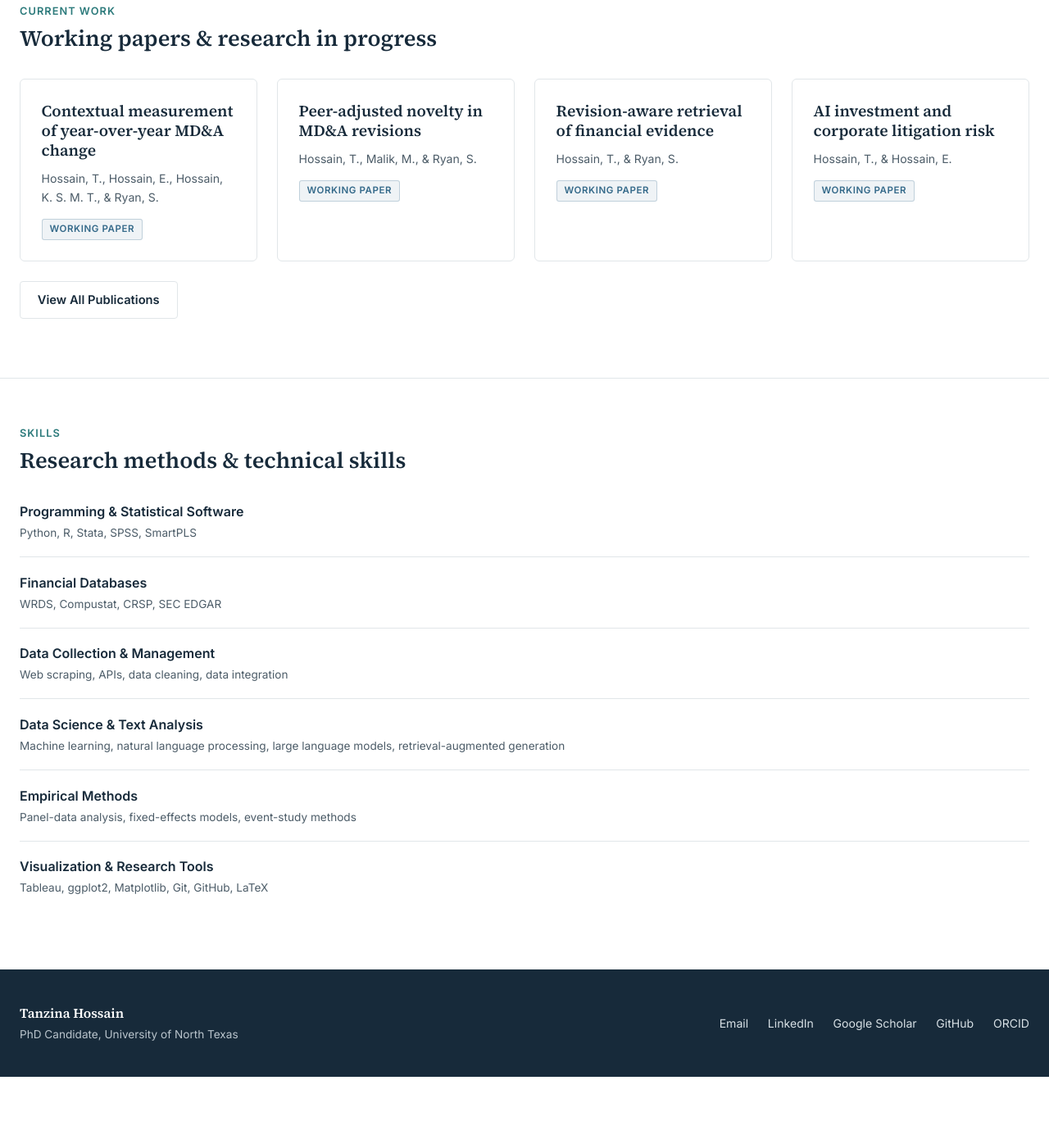
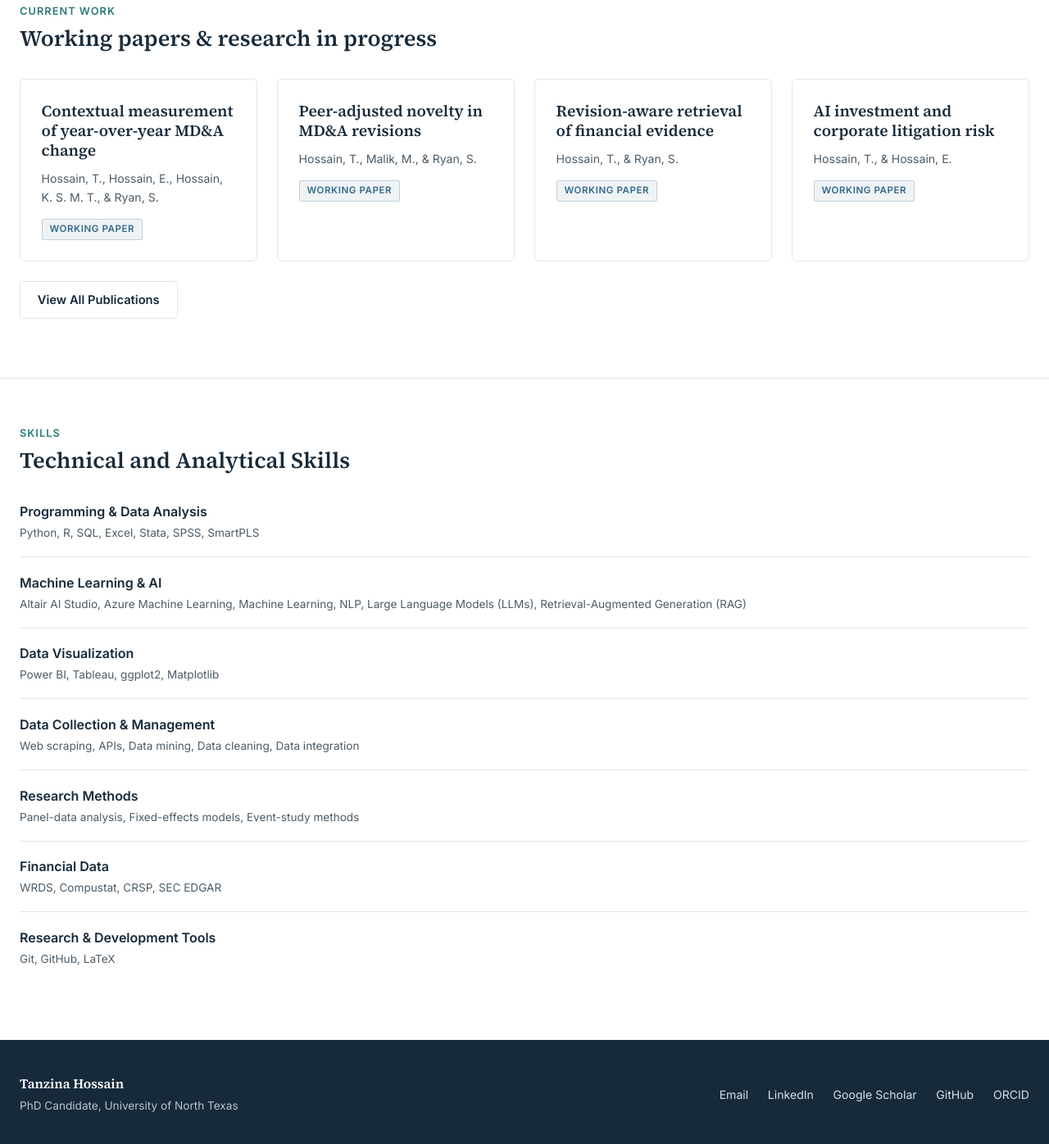
Before and after one commit to tanzinahossain/tanzinahossain.github.io, a Jekyll site: the page built from research/index.html, in a window 1280 px wide and 1400 px high, scrolled down 656 px. Shown: the top 1396 px of the window at 82% size. Built offline with Jekyll 4.4.1, drawn with Linux system fonts in a browser that asks for light colours; before the commit the page ends 1970 px from its top, so only the background shows below that.

Commit message:
Replace Technical & Analytical Skills section with updated categories/tools on /research
Co-Authored-By: Claude Sonnet 5 <noreply@anthropic.com>

```diff
--- a/research/index.html
+++ b/research/index.html
@@ -62,13 +62,14 @@ description: Research areas and current working papers.
   <div class="wrap">
     <div class="section-head">
       <div class="eyebrow">Skills</div>
-      <h2>Research methods &amp; technical skills</h2>
+      <h2>Technical and Analytical Skills</h2>
     </div>
-    <div class="rec-item"><div class="rt">Programming &amp; Statistical Software</div><div class="ro">Python, R, Stata, SPSS, SmartPLS</div></div>
-    <div class="rec-item"><div class="rt">Financial Databases</div><div class="ro">WRDS, Compustat, CRSP, SEC EDGAR</div></div>
-    <div class="rec-item"><div class="rt">Data Collection &amp; Management</div><div class="ro">Web scraping, APIs, data cleaning, data integration</div></div>
-    <div class="rec-item"><div class="rt">Data Science &amp; Text Analysis</div><div class="ro">Machine learning, natural language processing, large language models, retrieval-augmented generation</div></div>
-    <div class="rec-item"><div class="rt">Empirical Methods</div><div class="ro">Panel-data analysis, fixed-effects models, event-study methods</div></div>
-    <div class="rec-item"><div class="rt">Visualization &amp; Research Tools</div><div class="ro">Tableau, ggplot2, Matplotlib, Git, GitHub, LaTeX</div></div>
+    <div class="rec-item"><div class="rt">Programming &amp; Data Analysis</div><div class="ro">Python, R, SQL, Excel, Stata, SPSS, SmartPLS</div></div>
+    <div class="rec-item"><div class="rt">Machine Learning &amp; AI</div><div class="ro">Altair AI Studio, Azure Machine Learning, Machine Learning, NLP, Large Language Models (LLMs), Retrieval-Augmented Generation (RAG)</div></div>
+    <div class="rec-item"><div class="rt">Data Visualization</div><div class="ro">Power BI, Tableau, ggplot2, Matplotlib</div></div>
+    <div class="rec-item"><div class="rt">Data Collection &amp; Management</div><div class="ro">Web scraping, APIs, Data mining, Data cleaning, Data integration</div></div>
+    <div class="rec-item"><div class="rt">Research Methods</div><div class="ro">Panel-data analysis, Fixed-effects models, Event-study methods</div></div>
+    <div class="rec-item"><div class="rt">Financial Data</div><div class="ro">WRDS, Compustat, CRSP, SEC EDGAR</div></div>
+    <div class="rec-item"><div class="rt">Research &amp; Development Tools</div><div class="ro">Git, GitHub, LaTeX</div></div>
   </div>
 </section>
```
